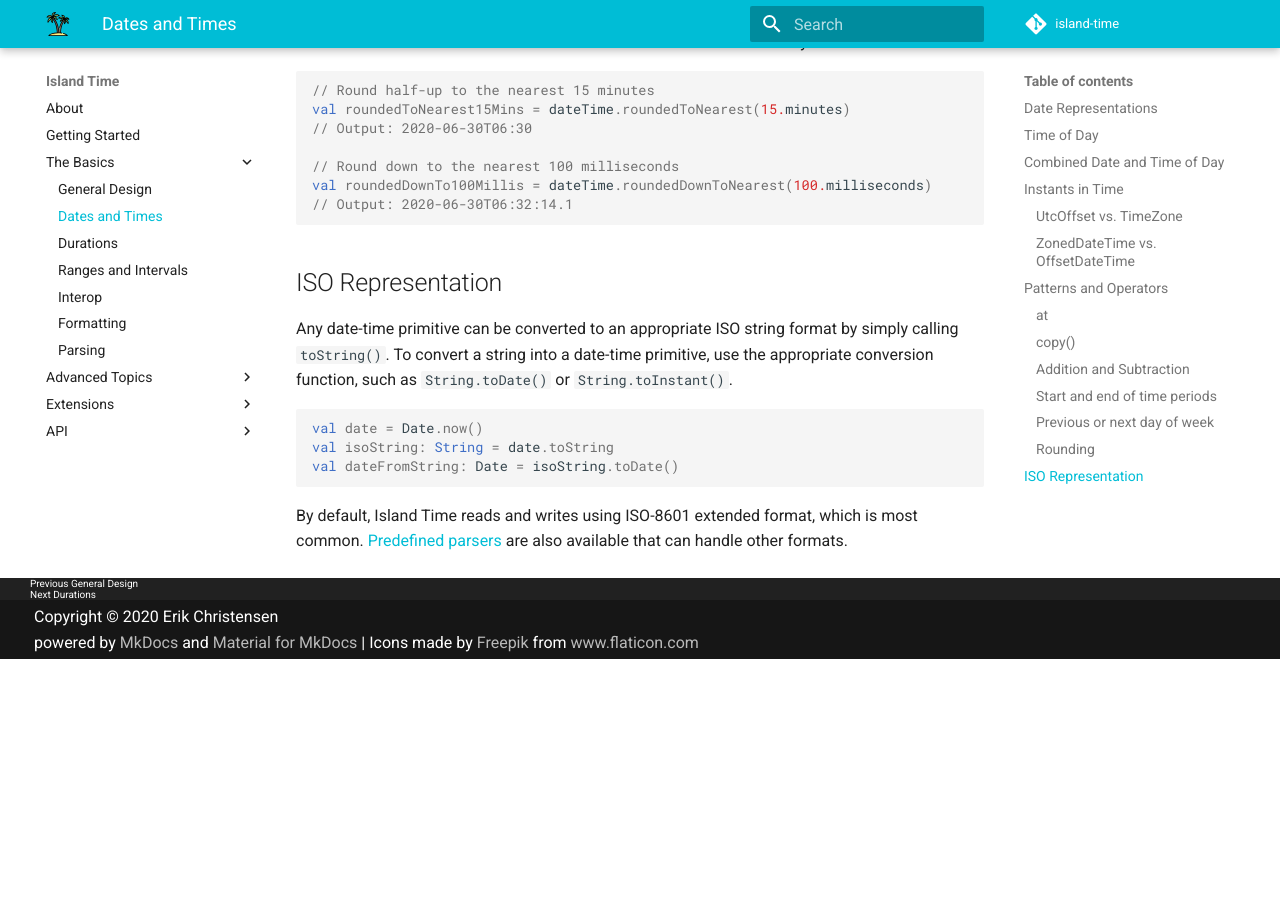
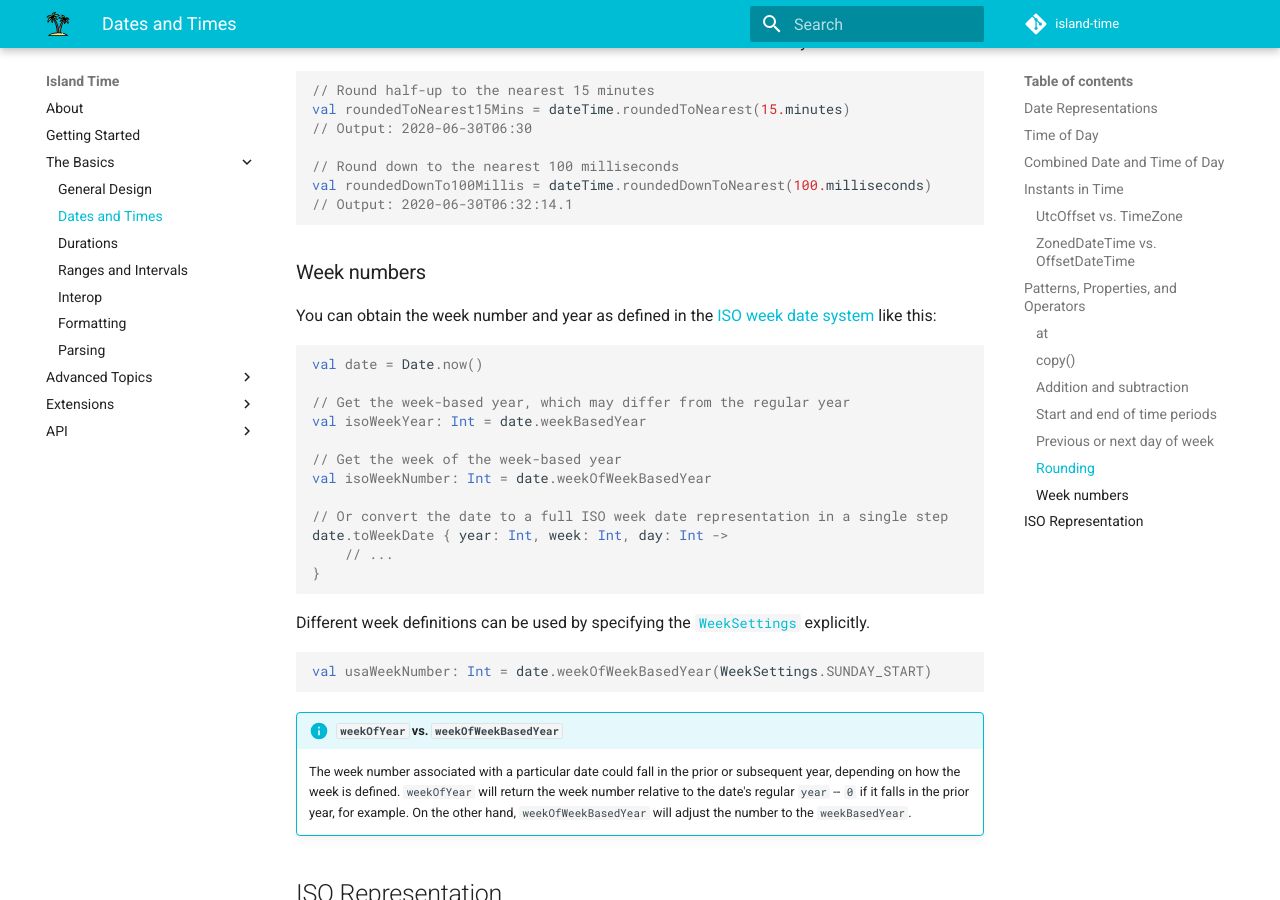
Before and after one commit to erikc5000/island-time, an MkDocs documentation site: the page built from docs/basics/dates-and-times.md, in a window 1280 px wide and 900 px high, scrolled down 6470 px. Built offline with MkDocs 1.6.1 and Material for MkDocs 9.7.7, drawn with Linux system fonts in a browser that asks for light colours; comment, search, counter and statistics services are not loaded; before the commit the page ends 7129 px from its top, so only the background shows below that; some of the changed text lies outside the part shown.

Commit message:
Update docs to reflect addition of week number support (#105)
* Update docs to reflect addition of week number support

* Fix casing

* More tweaks

````diff
--- a/docs/basics/dates-and-times.md
+++ b/docs/basics/dates-and-times.md
@@ -138,9 +138,9 @@ println(zonedDateTime.adjustedTo(TimeZone("America/Los_Angeles")))
 // Output: 2020-03-07T23:30-08:00
 ```
 
-## Patterns and Operators
+## Patterns, Properties, and Operators
 
-Throughout Island Time's date-time primitives, you'll find a set of patterns that remain (relatively) constant as well as a number of operators that simplify common tasks.
+Throughout Island Time's date-time primitives, you'll find a set of patterns that remain (relatively) constant as well as a number of properties and operators that simplify common tasks.
 
 ### `at`
 
@@ -165,7 +165,7 @@ val dateTime = DateTime.now().copy(dayOfMonth = 15)
 val dateTimeAtMidnight = dateTime.copy(time = Time.MIDNIGHT)
 ```
 
-### Addition and Subtraction
+### Addition and subtraction
 
 A [duration](durations.md) of time can be added or subtracted from a date-time primitive. Which units are supported will vary depending on whether the primitive is date-based, time-based, or both.
 
@@ -268,6 +268,34 @@ val roundedDownTo100Millis = dateTime.roundedDownToNearest(100.milliseconds)
 // Output: 2020-06-30T06:32:14.1
 ```
 
+### Week numbers
+
+You can obtain the week number and year as defined in the [ISO week date system](https://en.wikipedia.org/wiki/ISO_week_date) like this:
+
+```kotlin
+val date = Date.now()
+
+// Get the week-based year, which may differ from the regular year
+val isoWeekYear: Int = date.weekBasedYear
+
+// Get the week of the week-based year
+val isoWeekNumber: Int = date.weekOfWeekBasedYear
+
+// Or convert the date to a full ISO week date representation in a single step
+date.toWeekDate { year: Int, week: Int, day: Int ->
+    // ...
+}
+```
+
+Different week definitions can be used by specifying the [`WeekSettings`](../api/core/io.islandtime.calendar/-week-settings/index.md) explicitly.
+
+```kotlin
+val usaWeekNumber: Int = date.weekOfWeekBasedYear(WeekSettings.SUNDAY_START)
+```
+
+!!! info "`weekOfYear` vs. `weekOfWeekBasedYear`"
+    The week number associated with a particular date could fall in the prior or subsequent year, depending on how the week is defined. `weekOfYear` will return the week number relative to the date's regular `year` -- `0` if it falls in the prior year, for example. On the other hand, `weekOfWeekBasedYear` will adjust the number to the `weekBasedYear`.
+
 ## ISO Representation
 
 Any date-time primitive can be converted to an appropriate ISO string format by simply calling `toString()`. To convert a string into a date-time primitive, use the appropriate conversion function, such as `String.toDate()` or `String.toInstant()`.
````
Also changed, not shown: README.md (+3 -4 lines), docs/index.md (+0 -1 lines), 2 other files.
